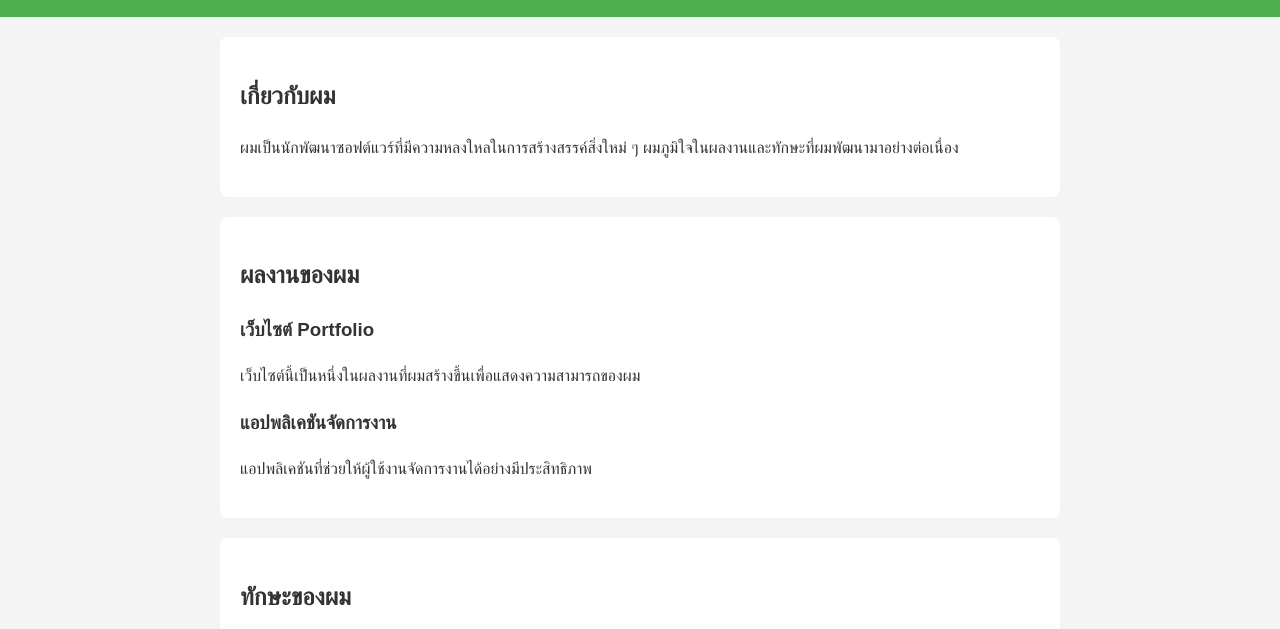
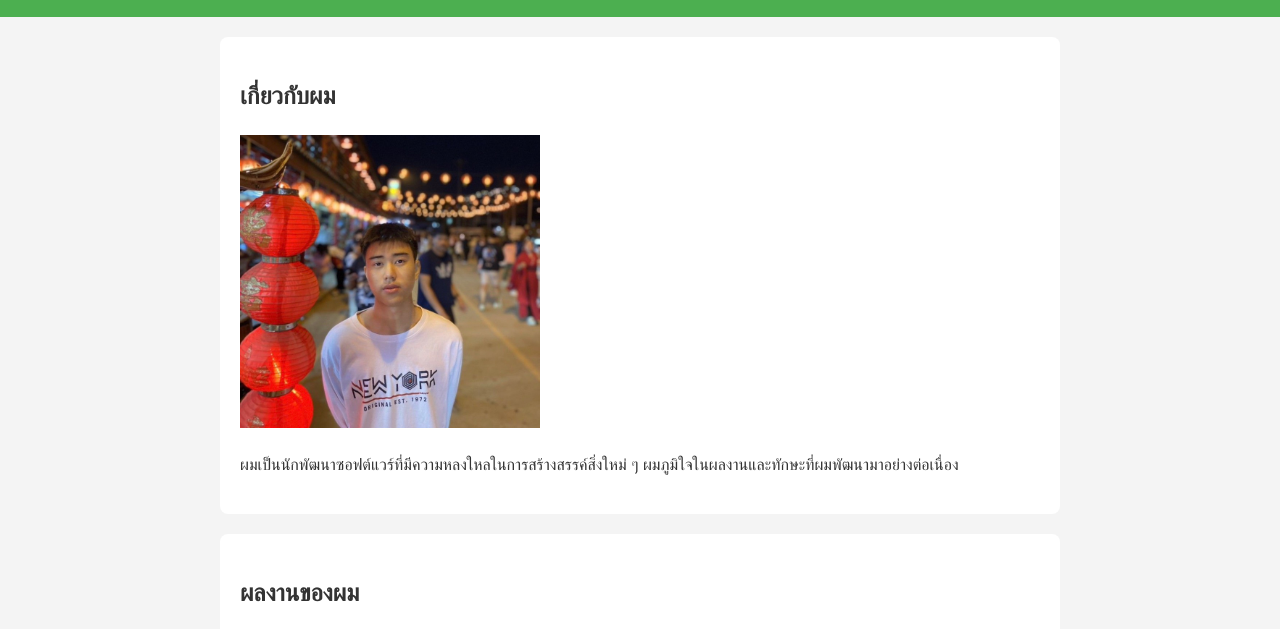
Before and after one commit to s34802-boop/Patarapol16, a plain HTML site: page index.html in a window 1280 px wide. Shown: the part 105-734 px from the top of the page. Drawn offline with Linux system fonts and the light colour scheme.

Commit message:
Update index.html

```diff
--- a/index.html
+++ b/index.html
@@ -18,6 +18,7 @@
     <!-- ส่วนเกี่ยวกับตัวเอง -->
     <section id="about">
         <h2>เกี่ยวกับผม</h2>
+        <img src="s34802.jpg" alt="รูปของผม" width="300">
         <p>ผมเป็นนักพัฒนาซอฟต์แวร์ที่มีความหลงใหลในการสร้างสรรค์สิ่งใหม่ ๆ ผมภูมิใจในผลงานและทักษะที่ผมพัฒนามาอย่างต่อเนื่อง</p>
     </section>
 
```
